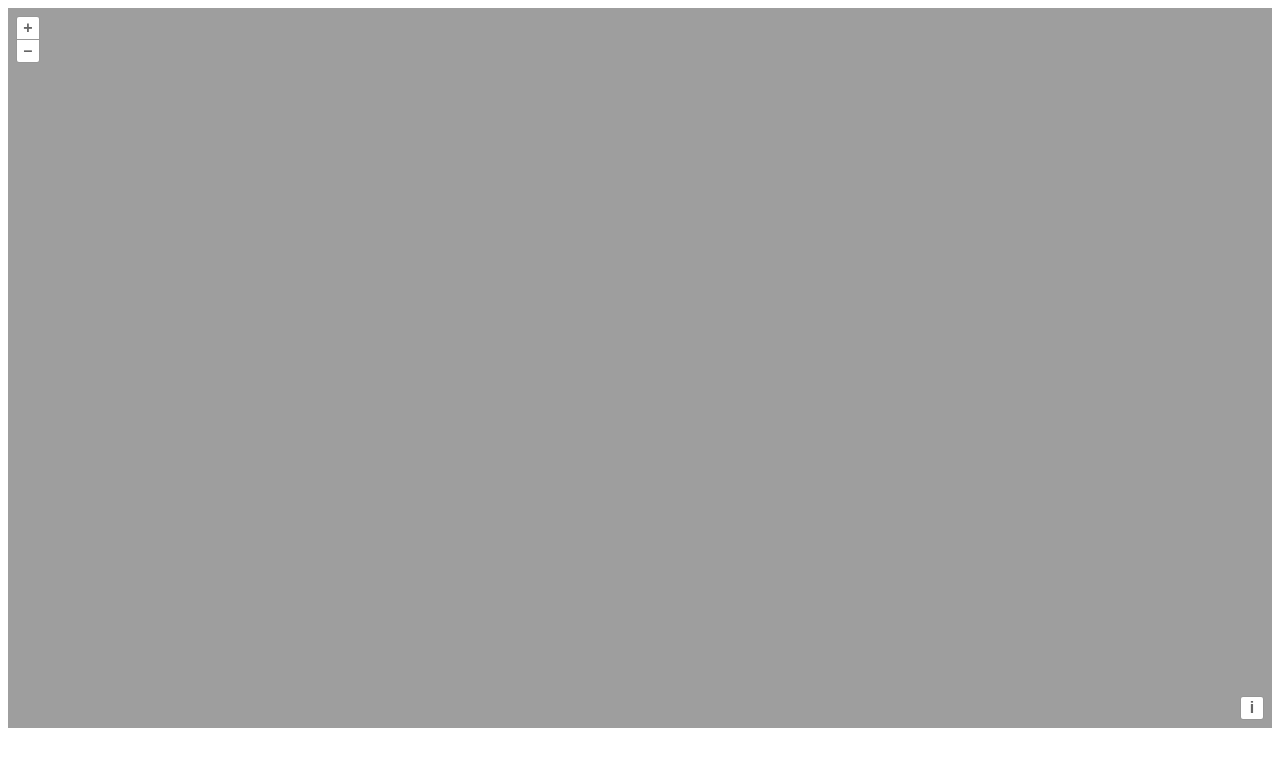
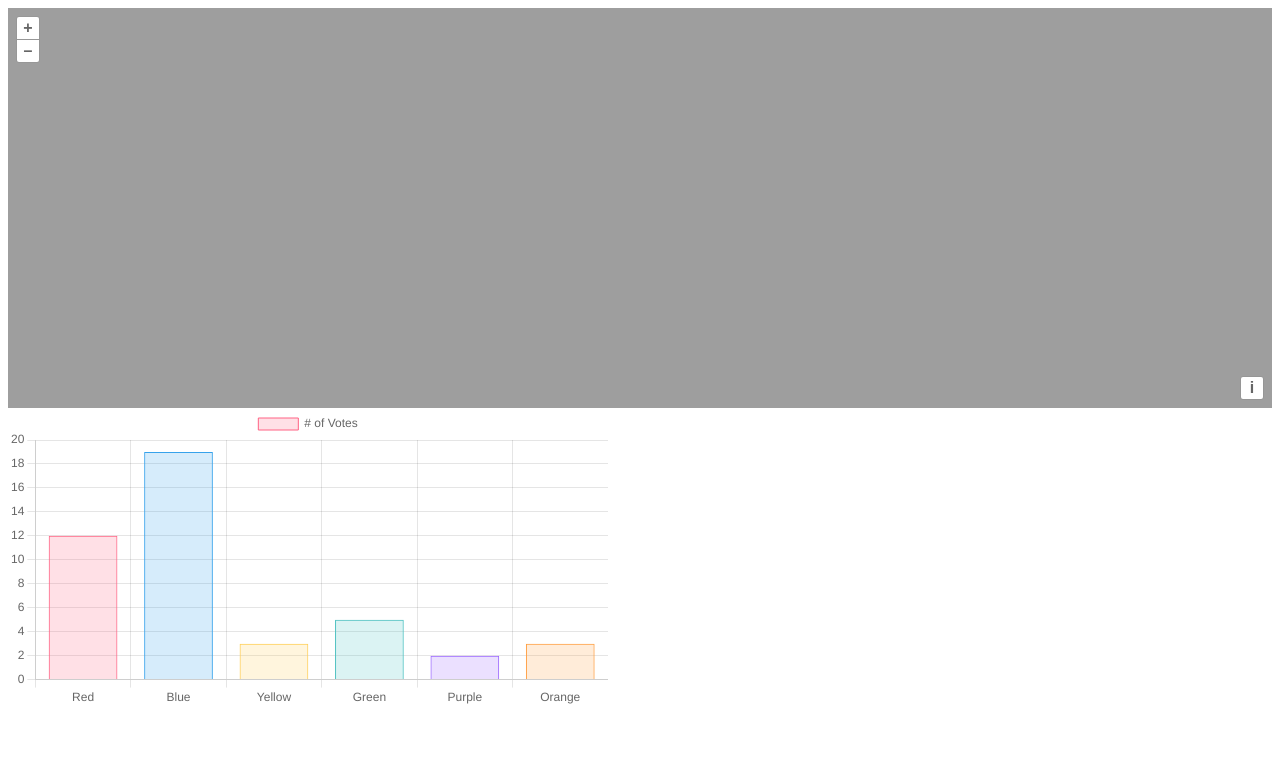
Before and after one commit to eflowbeach/test, a website built with Vite: page index.html in a window 1280 px wide. Built offline with nearby package versions, Linux system fonts and the light colour scheme.

Commit message:
vite with chartjs and ol

```diff
--- a/index.html
+++ b/index.html
@@ -8,6 +8,7 @@
   </head>
   <body>
     <div id="map"></div>
+    <canvas id="myChart" width="600" height="300"></canvas>
 
     <script src="https://cdn.jsdelivr.net/npm/d3@7.4.4/dist/d3.min.js"></script>
     <script type="module" src="./main.js"></script>
--- a/main.js
+++ b/main.js
@@ -5,6 +5,8 @@ import XYZ from 'ol/source/XYZ.js';
 import Stamen from 'ol/source/Stamen.js';
 import TileLayer from 'ol/layer/Tile';
 import OSM from 'ol/source/OSM';
+import {fromLonLat} from 'ol/proj';
+import Chart from 'chart.js/auto';
 
 
 const map = new Map({
@@ -31,7 +33,46 @@ const map = new Map({
     // })
   ],
   view: new View({
-    center: [0, 0],
-    zoom: 2
+    center: fromLonLat([-90, 45]),
+    zoom: 8
   })
 });
+
+
+const ctx = document.getElementById("myChart");
+console.log(ctx);
+    const myChart = new Chart(ctx, {
+        type: 'bar',
+        data: {
+            labels: ['Red', 'Blue', 'Yellow', 'Green', 'Purple', 'Orange'],
+            datasets: [{
+                label: '# of Votes',
+                data: [12, 19, 3, 5, 2, 3],
+                backgroundColor: [
+                    'rgba(255, 99, 132, 0.2)',
+                    'rgba(54, 162, 235, 0.2)',
+                    'rgba(255, 206, 86, 0.2)',
+                    'rgba(75, 192, 192, 0.2)',
+                    'rgba(153, 102, 255, 0.2)',
+                    'rgba(255, 159, 64, 0.2)'
+                ],
+                borderColor: [
+                    'rgba(255, 99, 132, 1)',
+                    'rgba(54, 162, 235, 1)',
+                    'rgba(255, 206, 86, 1)',
+                    'rgba(75, 192, 192, 1)',
+                    'rgba(153, 102, 255, 1)',
+                    'rgba(255, 159, 64, 1)'
+                ],
+                borderWidth: 1
+            }]
+        },
+        options: {
+          responsive:false,
+            scales: {
+                y: {
+                    beginAtZero: true
+                }
+            }
+        }
+    });
--- a/package.json
+++ b/package.json
@@ -10,6 +10,7 @@
     "vite": "^3.0.9"
   },
   "dependencies": {
+    "chart.js": "^4.2.0",
     "ol": "latest"
   }
 }
--- a/style.css
+++ b/style.css
@@ -9,6 +9,6 @@ html, body {
   top: 0;
   bottom: 0; */
 
-  height:90%;
+  height:50%;
   width: 100%;
 }
```
Also changed, not shown: dist/index.html, 2 other files.
